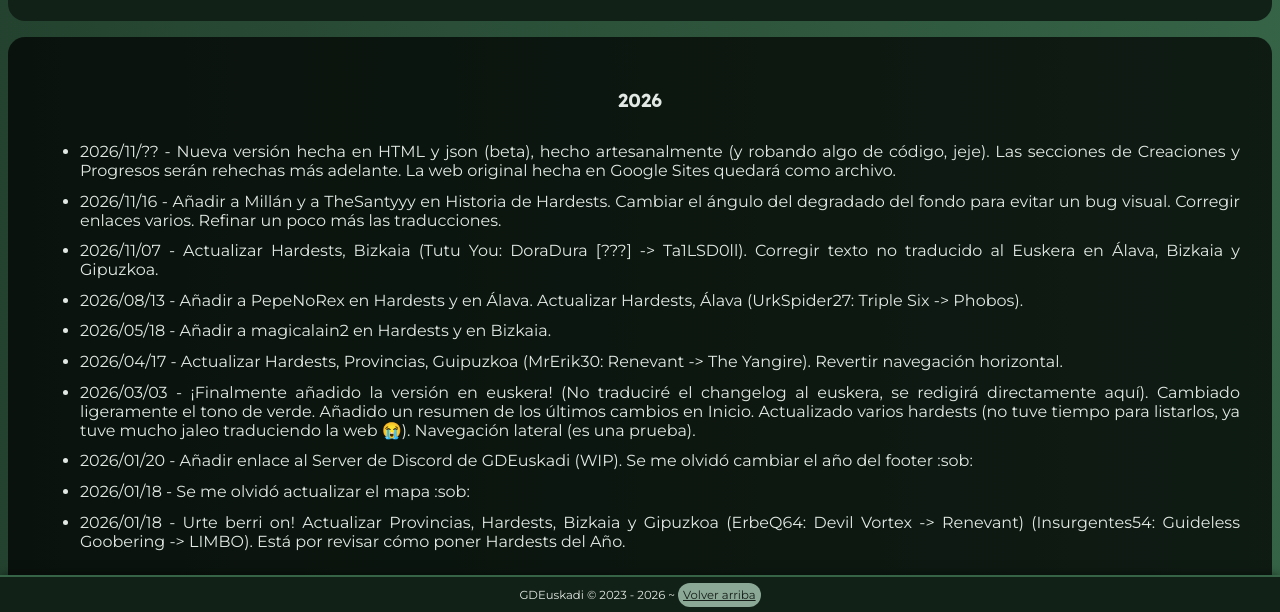
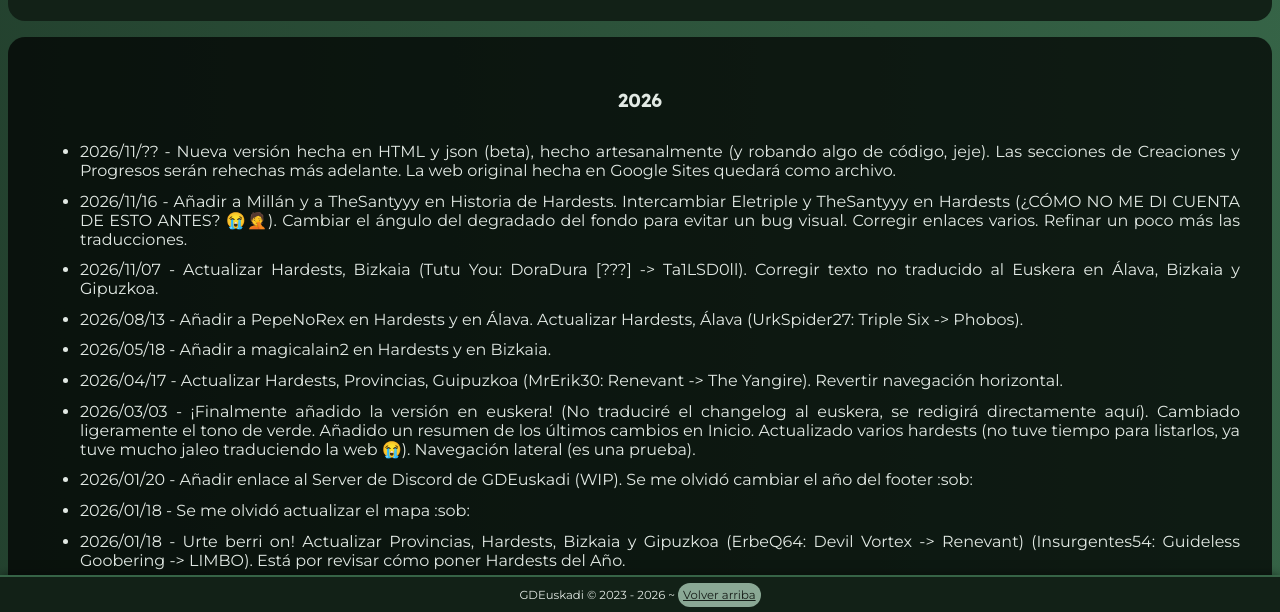
Before and after one commit to GD-Eus/webgunea, a plain HTML site: page changelog.html in a window 1280 px wide. Shown: the part 186-798 px from the top of the page. Drawn offline with nearby package versions, Linux system fonts and the light colour scheme.

Commit message:
Update changelog with new version details and corrections

```diff
--- a/changelog.html
+++ b/changelog.html
@@ -66,7 +66,7 @@
             <div class="centre">
                 <ul class="changelog-list">
                     <li>2026/11/?? - Nueva versión hecha en HTML y json (beta), hecho artesanalmente (y robando algo de código, jeje). Las secciones de Creaciones y Progresos serán rehechas más adelante. La web original hecha en Google Sites quedará como archivo.</li>
-                    <li>2026/11/16 - Añadir a Millán y a TheSantyyy en Historia de Hardests. Cambiar el ángulo del degradado del fondo para evitar un bug visual. Corregir enlaces varios. Refinar un poco más las traducciones.</li>
+                    <li>2026/11/16 - Añadir a Millán y a TheSantyyy en Historia de Hardests. Intercambiar Eletriple y TheSantyyy en Hardests (¿CÓMO NO ME DI CUENTA DE ESTO ANTES? 😭🤦). Cambiar el ángulo del degradado del fondo para evitar un bug visual. Corregir enlaces varios. Refinar un poco más las traducciones.</li>
                     <li>2026/11/07 - Actualizar Hardests, Bizkaia (Tutu You: DoraDura [???] -> Ta1LSD0ll). Corregir texto no traducido al Euskera en Álava, Bizkaia y Gipuzkoa.</li>
                     <li>2026/08/13 - Añadir a PepeNoRex en Hardests y en Álava. Actualizar Hardests, Álava (UrkSpider27: Triple Six -> Phobos).</li>
                     <li>2026/05/18 - Añadir a magicalain2 en Hardests y en Bizkaia.</li>
```
